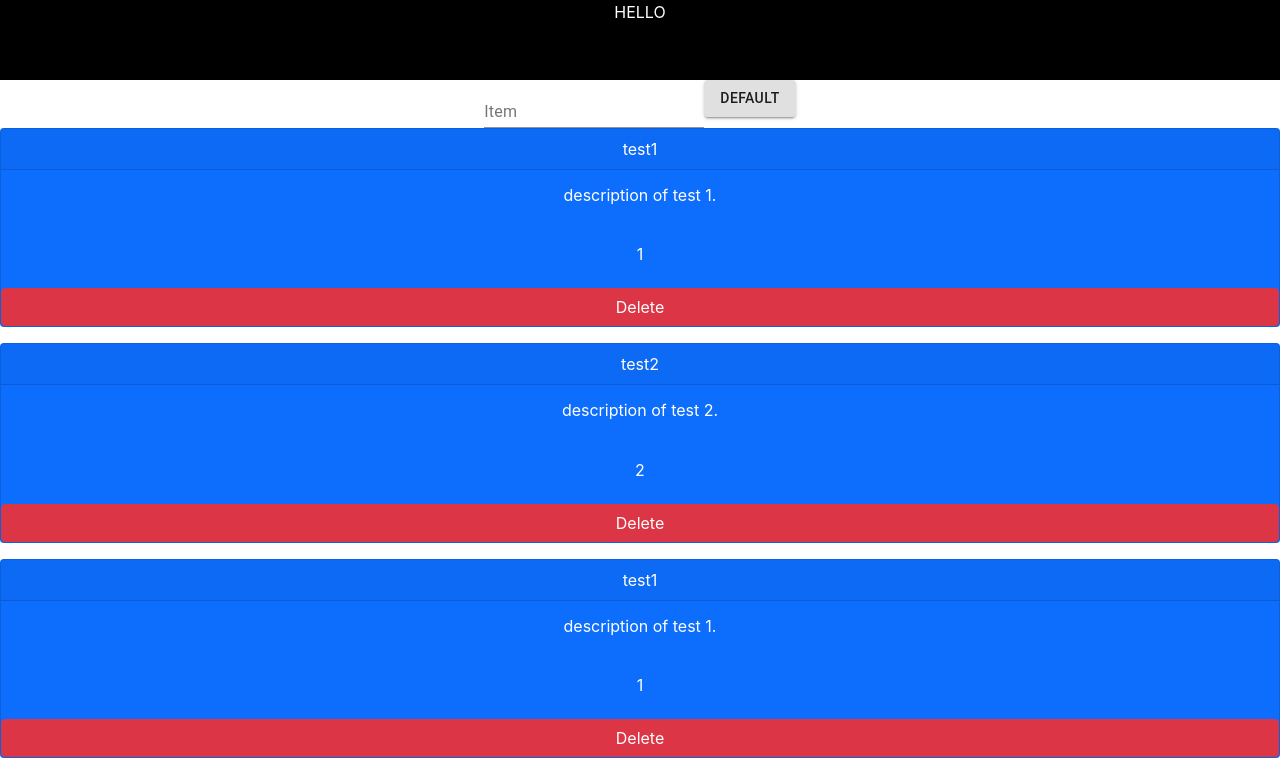
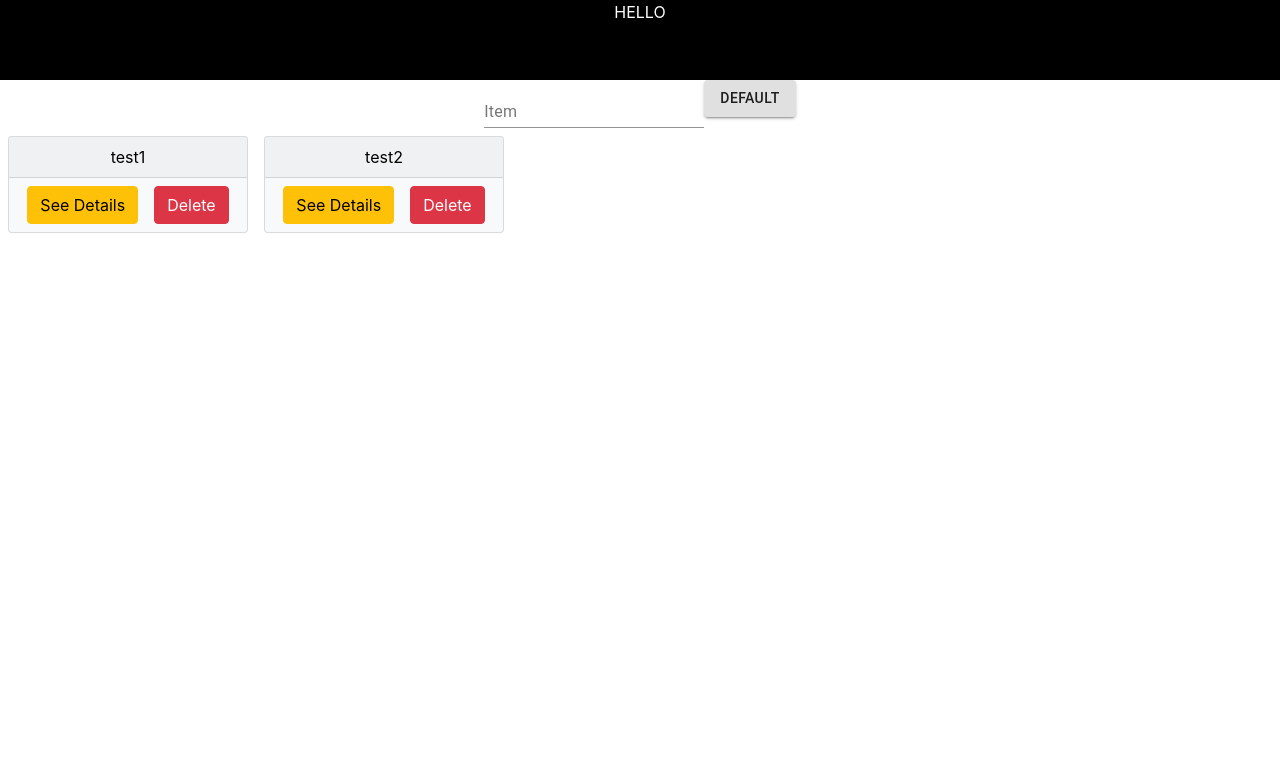
Before and after one commit to acooma/redux-toolkit-minimal, a React (Create React App) app: page / in a window 1280 px wide. Shown: the top 772 px of the page. Built offline with nearby package versions, Linux system fonts and the light colour scheme.

Commit message:
pop up and row cards

```diff
--- a/src/App.css
+++ b/src/App.css
@@ -63,6 +63,18 @@
   color: white;
 }
 
+.my-sticky-header-sticky text {
+  color: white;
+}
+
 .my-sticky-header-stick text {
   color: white;
 }
+
+.gallery {
+  width: 50%!important;
+}
+
+.my-card {
+  width:15rem!important;
+}
--- a/src/App.js
+++ b/src/App.js
@@ -1,4 +1,4 @@
-import React, { useRef, useEffect  } from 'react';
+import React, { useRef, useEffect } from 'react';
 import './App.css';
 import ContentForm from './components/contentForm';
 import Gallery from './components/gallery';
@@ -8,13 +8,15 @@ function App() {
   return (
     <div className="App">
       <StickyHeader />
-      <ContentForm  />
-      <Gallery />
+      <ContentForm />
+      <div className="container">
+        <Gallery />
+      </div>
       {/*junk for testing sticky scroll*/}
+      {/* <Gallery />
       <Gallery />
       <Gallery />
-      <Gallery />
-      <Gallery />
+      <Gallery /> */}
     </div>
   );
 }
--- a/src/components/card.js
+++ b/src/components/card.js
@@ -1,8 +1,10 @@
-import React from 'react';
+import React, { useState } from 'react';
 import { useDispatch } from 'react-redux';
 import { removeFromBasket } from '../redux/slices/basketSlice';
+import Modal from './modal';
 
 function Card({ id, name, description }) {
+  const [isOpen, setIsOpen] = useState(false);
   const dispatch = useDispatch();
   const removeItemFromBasket = () => {
     const product = {
@@ -15,21 +17,31 @@ function Card({ id, name, description }) {
   };
 
   return (
-    <div class="card text-white bg-primary mb-3">
+    <div class="card my-card text-black bg-light m-2 p-0">
       <div class="card-header">{name}</div>
-      <div class="card-body">
-        <h5 class="card-title">{description}</h5>
+      <div class="d-flex justify-content-center">
+        <button
+          type="button"
+          class="btn btn-warning m-2"
+          data-toggle="popover"
+          data-content="popover content"
+          onClick={() => setIsOpen(true)}
+        >
+          See Details
+        </button>
+        <button
+          type="button"
+          class="btn btn-danger m-2"
+          onClick={removeItemFromBasket}
+        >
+          Delete
+        </button>
       </div>
-      <div class="card-body">
-        <h5 class="card-title">{id}</h5>
-      </div>
-      <button
-        type="button"
-        class="btn btn-danger"
-        onClick={removeItemFromBasket}
-      >
-        Delete
-      </button>
+      <Modal open={isOpen} onClose={() => setIsOpen(false)}>
+        <div class="">id: {id}</div>
+        <div class="">description: {description}</div>
+      </Modal>
+      <div />
     </div>
   );
 }
--- a/src/components/gallery.js
+++ b/src/components/gallery.js
@@ -7,10 +7,15 @@ function Gallery() {
   const basket = useSelector(selectItemsFromBasket);
 
   return (
-    <div>
+    <div class="row">
       {basket
         ? basket.map((item, i) => (
-            <Card key={i} id={item.id} name={item.name} description={item.description}/>
+            <Card
+              key={i}
+              id={item.id}
+              name={item.name}
+              description={item.description}
+            />
           ))
         : null}
     </div>
--- /dev/null
+++ b/src/components/modal.js
@@ -0,0 +1,35 @@
+import React from 'react';
+
+const MODAL_STYLES = {
+  position: 'fixed',
+  top: '50%',
+  left: '50%',
+  backgroundColor: 'white',
+  padding: '50px',
+  zIndex: 1000,
+  color: 'black',
+  transform: 'translate(-50%,-50%) scale(1)',
+};
+
+const OVERLAY_STYLES = {
+    position: 'fixed',
+    top: 0,
+    left: 0,
+    right: 0,
+    bottom: 0,
+    backgroundColor: 'rgba(0,0,0,.7)',
+    zIndex: 999,
+  };
+
+export default function Modal({ open, children, onClose }) {
+  if (!open) return null;
+  return (
+      <div class="">
+      <div style={OVERLAY_STYLES} />
+      <div style={MODAL_STYLES} class="d-flex flex-column">
+        {children}
+        <button type="button" class="btn btn-danger" onClick={onClose}>Close</button>
+      </div>
+    </div>
+  );
+}
--- a/src/components/stickyHeader.js
+++ b/src/components/stickyHeader.js
@@ -29,7 +29,7 @@ function StickyHeader() {
   }
 
   console.log(stickyFlag);
-  if (scrollPos > 0.084) {
+  if (scrollPos > 0.06) {
     dispatch(setStickyFlag(true));
     return (
       <div class="my-sticky-header-sticky">
```
